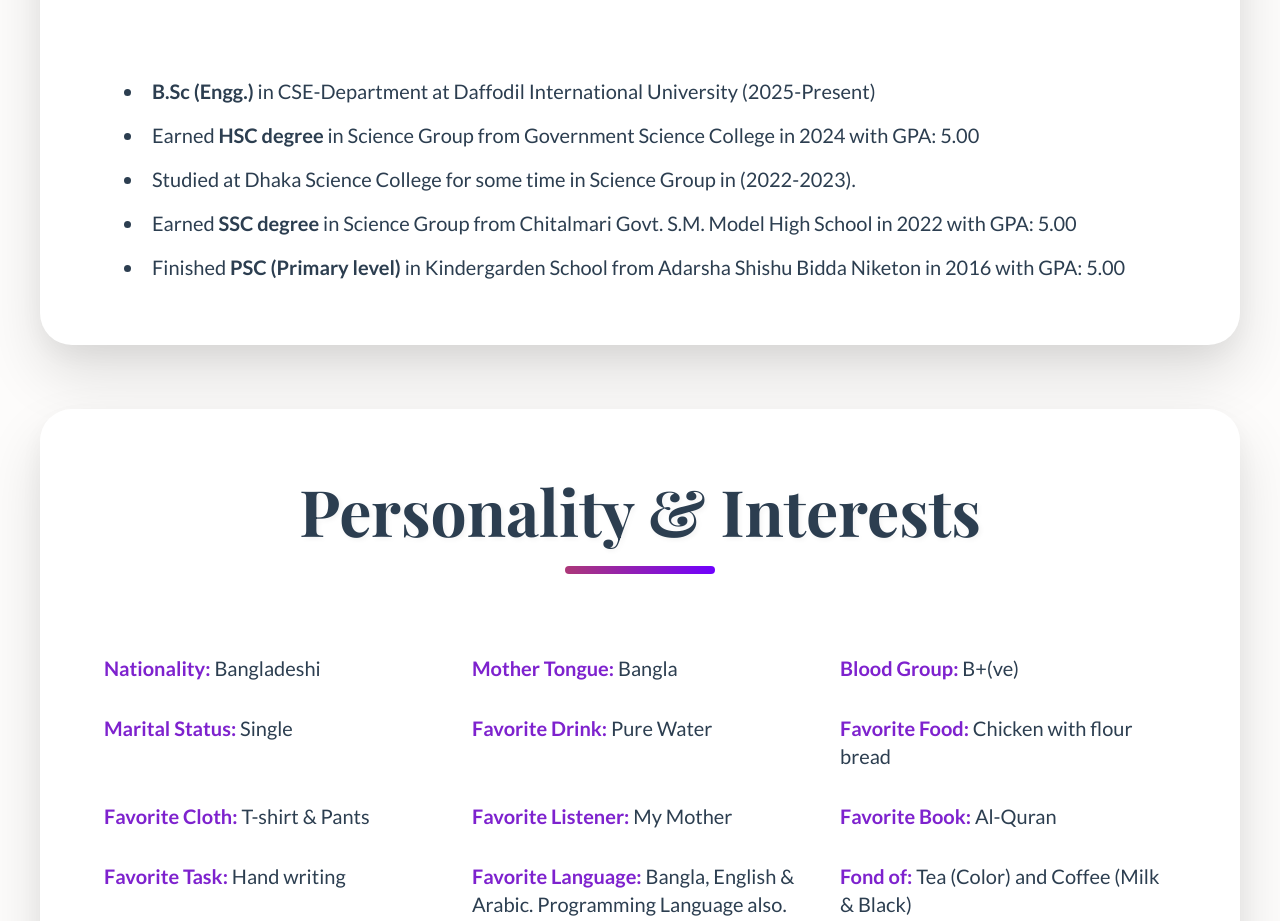
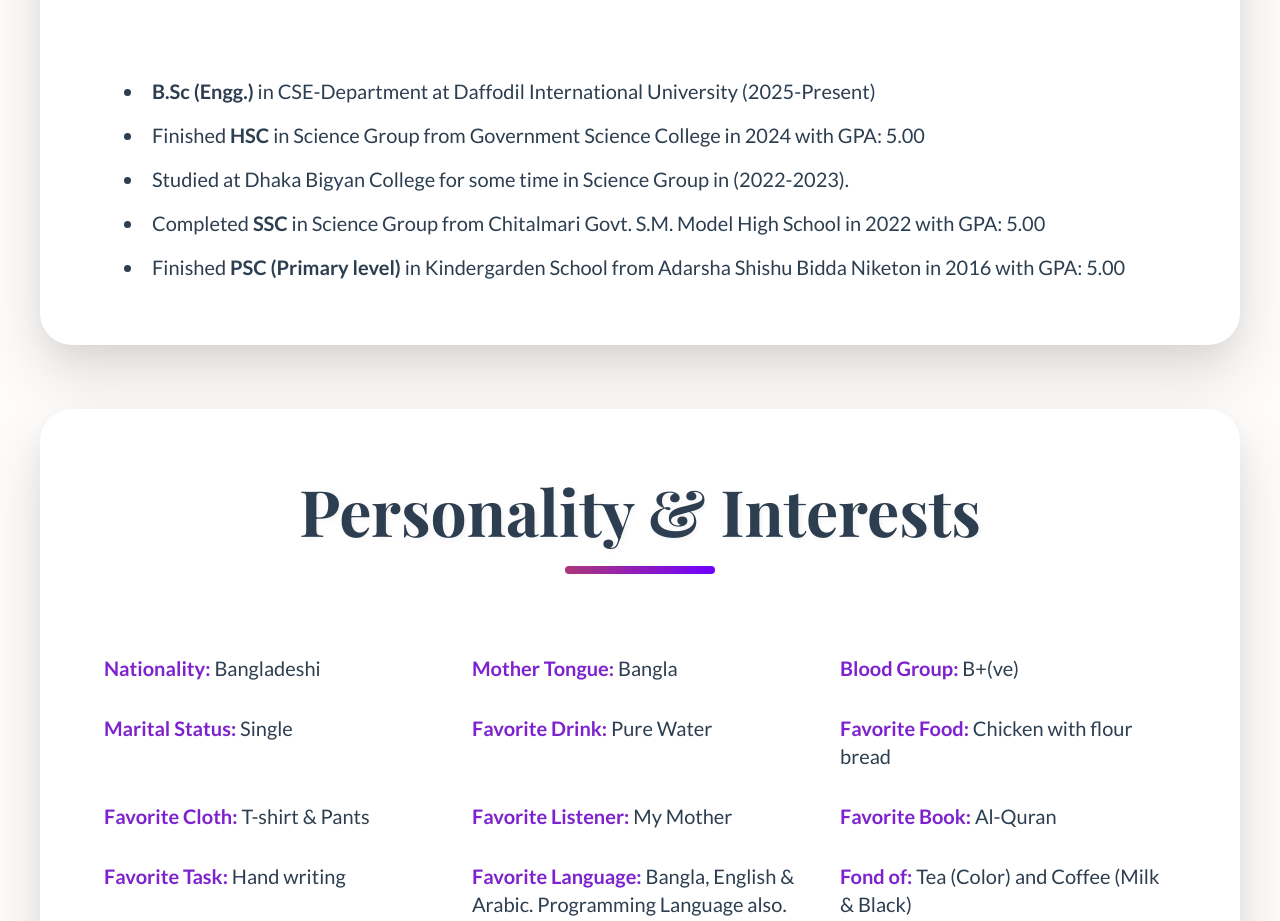
Before and after one commit to fi12360/Fardin--Islam-, a plain HTML site: page index.html in a window 1280 px wide. Shown: the part 3860-4781 px from the top of the page. Drawn offline with nearby package versions, Linux system fonts and the light colour scheme.

Commit message:
Add files via upload

```diff
--- a/index.html
+++ b/index.html
@@ -280,7 +280,7 @@
                 class="profile-img mb-10 scale-in animated-delay-1"
                 onerror="this.onerror=null; this.src='https://placehold.co/250x250/6f00ff/ffffff?text=Profile';"
             >
-            <h1 class="text-6xl md:text-7xl font-extrabold mb-5 leading-tight tracking-wide fade-in-down animated-delay-2" style="text-shadow: 3px 3px 10px rgba(0,0,0,0.3);" style="font-family:Segoe Script" style="font-style:Bold">FARDIN ISLAM</h1>
+            <h1 class="text-6xl md:text-7xl font-extrabold mb-5 leading-tight tracking-wide fade-in-down animated-delay-2" style="text-shadow: 3px 3px 10px rgba(0,0,0,0.3);" style="font-family:Segoe Script">FARDIN ISLAM</h1>
             <p class="text-2xl md:text-3xl mb-8 font-light max-w-4xl opacity-95 fade-in-down animated-delay-3" style="font-family:Lucida Calligraphy">
                 Writer (Bangla Language & Literature) | Engineer (Computer Science) | Founder (FI Corporation)
             </p>
@@ -351,9 +351,9 @@
             <h2 class="section-heading">Education</h2>
             <ul class="list-disc list-inside space-y-4 text-lg md:text-xl pl-5">
                 <li><strong>B.Sc (Engg.)</strong> in CSE-Department at Daffodil International University (2025-Present)</li>
-                <li>Earned <strong>HSC degree</strong> in Science Group from Government Science College in 2024 with GPA: 5.00</li>
-                <li>Studied at Dhaka Science College for some time in Science Group in (2022-2023).</li>
-                <li>Earned <strong>SSC degree</strong> in Science Group from Chitalmari Govt. S.M. Model High School in 2022 with GPA: 5.00</li>
+                <li>Finished <strong> HSC </strong> in Science Group from Government Science College in 2024 with GPA: 5.00</li>
+                <li>Studied at Dhaka Bigyan College for some time in Science Group in (2022-2023).</li>
+                <li>Completed <strong>SSC </strong> in Science Group from Chitalmari Govt. S.M. Model High School in 2022 with GPA: 5.00</li>
                 <li>Finished <strong>PSC (Primary level)</strong> in Kindergarden School from Adarsha Shishu Bidda Niketon in 2016 with GPA: 5.00</li>
             </ul>
         </section>
```
